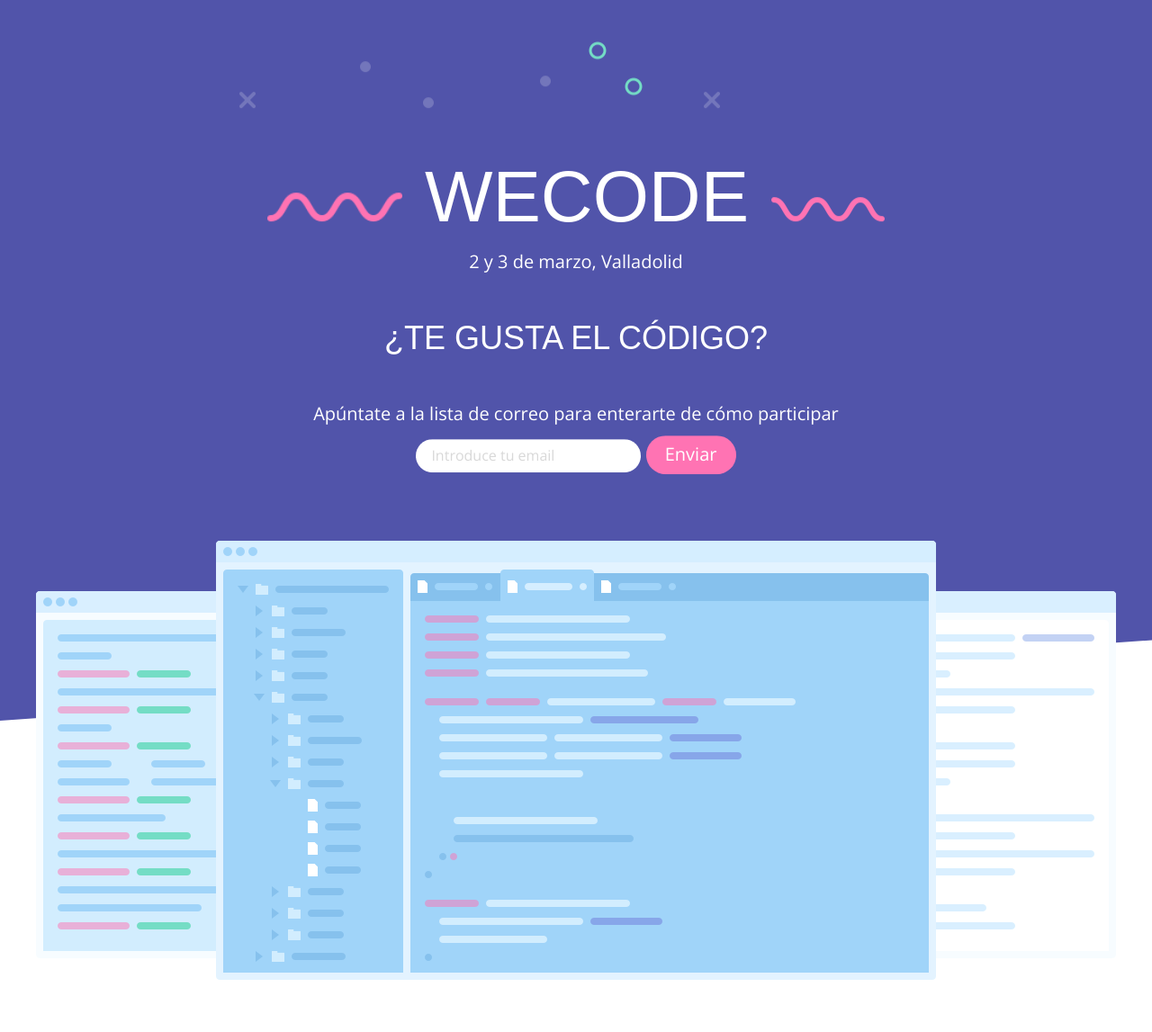
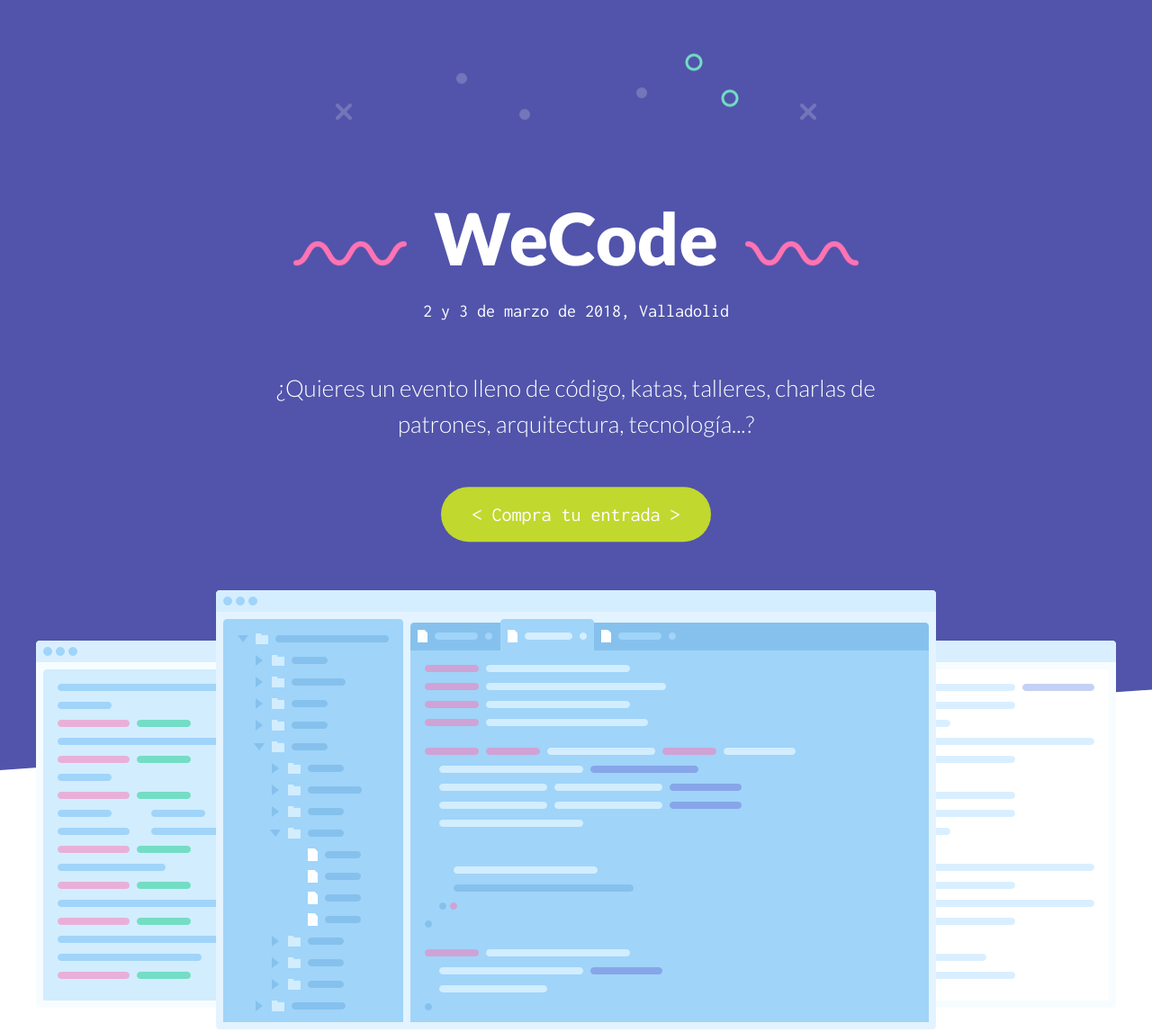
Before and after one commit to cyliconvalley/wecodefest, a plain HTML site: page index.html in a window 1280 px wide. Shown: the top 1147 px of the page at 90% size. Drawn offline with nearby package versions, Linux system fonts and the light colour scheme.

Commit message:
Design fixes, sassified styles, new font

```diff
--- a/index.html
+++ b/index.html
@@ -1,20 +1,19 @@
 <!DOCTYPE html>
-<html lang="en">
+<html lang="es">
 	<head>
 		<meta charset="utf-8">
 		<meta http-equiv="X-UA-Compatible" content="IE=edge">
 		<meta name="viewport" content="width=device-width, initial-scale=1">
-		<title>wecodefest 2018</title>
-		<meta name="description"
-		      content="wecodefest 2018 - Conferencia tecnológica - Valladolid "/>
-		<!--<link rel="icon" href="img/icon.png" type="image/x-icon">-->
+		<title>WeCodeFest 2018</title>
+		<meta name="description" content="WeCodeFest 2018 - Conferencia tecnológica - Valladolid "/>
+		<link rel="icon" href="img/favicon.png" type="image/x-icon">
 
 		<!-- Bootstrap -->
 		<link href="css/bootstrap.min.css" rel="stylesheet">
 
 		<!-- Style css -->
-		<link href="style.css" rel="stylesheet"/>
-		<link href="https://fonts.googleapis.com/css?family=Lato:400,700|Open+Sans" rel="stylesheet">
+		<link href="style.min.css" rel="stylesheet"/>
+		<link href="https://fonts.googleapis.com/css?family=Lato:300,400,700,900|Inconsolata:400,700" rel="stylesheet">
 
 		<!-- HTML5 shim and Respond.js for IE8 support of HTML5 elements and media queries -->
 		<!-- WARNING: Respond.js doesn't work if you view the page via file:// -->
@@ -30,30 +29,39 @@
 
 		<section id="landing">
 			<div class="container">
-				<div class="row">
+				<div class="row withback">
 					<div class="col-sm-8 col-xs-12 col-sm-offset-2">
-						<img src="img/decoration.png" alt="decoration" id="party-decoration">
+
 					</div>
 				</div>
 
 				<div class="row logo">
-					<div class="col-sm-10 col-sm-offset-1 col-xs-12 text-center">
-						<img src="img/swirl-left.png" class="title-swirl" style="width: 150px">
-						<span class="title">WeCode</span>
+					<div class="col-sm-12 col-xs-12 text-center">
+						<img src="img/swirl-left.png" class="title-swirl">
+						<h1 class="title">WeCode</h1>
 						<img src="img/swirl-right.png" class="title-swirl">
 					</div>
 				</div>
 
 				<div class="row low-spacing">
 					<div class="col-sm-8 col-xs-12 col-sm-offset-2 text-center">
-						<span class="">2 y 3 de marzo, Valladolid</span>
+						<span class="">2 y 3 de marzo de 2018, Valladolid</span>
 					</div>
 				</div>
 
 				<div class="row medium-spacing">
 					<div class="col-sm-8 col-xs-12 col-sm-offset-2 text-center">
-						<span class="subtitle">¿Te gusta el código?</span>
+						<span class="subtitle">¿Quieres un evento lleno de código, katas, talleres, charlas de patrones, arquitectura, tecnología...?</span>
 					</div>
+					<div class="col-sm-8 col-xs-12 col-sm-offset-2 text-center">
+						<a class="cta" href="" title="Comprar entradas - Wecodefest">< Compra tu entrada ></a>
+					</div>
+				</div>
+			</div>
+		</section>
+
+		<div class="skewed-background text-center">
+			<img src="img/editors.png">
 		</div>
 
 		<div class="row medium-spacing">
@@ -78,12 +86,7 @@
 				</form>
 			</div>
 		</div>
-			</div>
-		</section>
 
-		<div class="skewed-background text-center">
-			<img src="img/editors.png">
-		</div>
 
 		<section id="info">
 
@@ -92,7 +95,7 @@
 					<div class="col-sm-8 col-xs-12 col-sm-offset-2 text-center">
 						<span class="info-subtitle">¿Qué es WeCode?</span>
 						<div class="low-spacing">
-							<p>Desde <a href="https://cyliconvalley.es/">Cylicon Valley</a> proponemos <strong>ensuciarnos
+							<p>Desde <a href="https://cyliconvalley.es/" title="Cylicon Valley">Cylicon Valley</a> proponemos <strong>ensuciarnos
 								las manos:</strong></p>
 							<ul>
 								<li>3+ tracks de talleres y katas</li>
@@ -133,7 +136,7 @@
 		<footer class="footer text-center">
 			<div class="copyright">
 				<p>
-					<a href="https://cyliconvalley.es">CyLicon Valley</a> &bull; WeCodeFest &bull; <a
+					<a href="https://cyliconvalley.es" title="Cylicon Valley">CyLicon Valley</a> &bull; WeCodeFest &bull; <a
 						href="coc.html">Código de Conducta</a>
 				</p>
 			</div>
--- /dev/null
+++ b/style.scss
@@ -0,0 +1,258 @@
+// VARIABLES
+// FONTS
+$main-font: 'Inconsolata', monospace;;
+$title-font: 'Lato', sans-serif;
+// COLORS
+$text-color: #60779d;
+$green: #74ddc5;
+$orange: #f4c18d;
+$pink: #ff73b3;
+$lightblue: #86c1ed;
+$lightviolet: #8390ec;
+$red: #e87364;
+$blue: #4b8ce8;
+$violet: #5154aa;
+$cream: #fcfcfc;
+$almostwhite: #f2f3f7;
+$white: #fff;
+$lightgray: #d8d8d8;
+$ctagreen: #c1d82f;
+
+// STYLES
+* {
+    transition: all .2s linear;
+}
+body {
+    font-family: $main-font;
+    font-size: 20px;
+
+    overflow-x: hidden;
+
+    margin: 0;
+    padding: 0;
+
+    color: $text-color;
+}
+a {
+    text-decoration: none;
+
+    color: $pink;
+    &:hover {
+        text-decoration: none;
+
+        color: $white;
+        background-color: $pink;
+    }
+}
+img {
+    max-width: 100%;
+}
+
+#landing {
+    padding-bottom: 200px;
+
+    transform: skewY(-4deg);
+    transform-origin: bottom left;
+
+    color: $white;
+    background: $violet;
+}
+
+#landing .container {
+    transform: skewY(4deg);
+    transform-origin: bottom left;
+}
+
+#party-decoration {
+    margin: 50px 0 50px 0;
+}
+.withback {
+    height: 200px;
+
+    background-image: url('img/decoration.png');
+    background-repeat: no-repeat;
+    background-position: center;
+}
+
+.logo {
+    /*white-space: nowrap;*/
+}
+.title,
+.subtitle {
+    font-family: $title-font;
+}
+
+.title {
+    font-size: 80px;
+    font-weight: 900;
+    line-height: 96px;
+
+    display: inline-block;
+}
+
+.title-swirl {
+    margin: 0 20px 0 20px;
+
+    vertical-align: baseline;
+}
+
+.subtitle {
+    font-size: 1.3em;
+    font-weight: 300;
+    line-height: 40px;
+}
+
+.call-to-subscribe {
+    line-height: 24px;
+}
+
+.subscribe {
+    font-size: 16px;
+
+    width: 250px;
+    margin-bottom: 10px;
+    padding: 5px 15px 5px 15px;
+
+    color: $text-color;
+    border: none;
+    border: 2px solid $pink;
+    border-radius: 24px;
+    outline: 0;
+}
+.cta {
+    font-size: 1.1em;
+
+    display: block;
+
+    min-width: 300px;
+    max-width: 300px;
+    margin: auto;
+    margin-top: 50px;
+    padding: 15px;
+
+    text-align: center;
+
+    color: $white;
+    border-radius: 100px;
+    background-color: $ctagreen;
+    &:hover {
+        background-color: darken($ctagreen, 7%);
+    }
+}
+::-webkit-input-placeholder {
+    /* WebKit, Blink, Edge */
+    color: $lightgray;
+}
+
+:-moz-placeholder {
+    opacity: 1;
+    /* Mozilla Firefox 4 to 18 */
+    color: $lightgray;
+}
+
+::-moz-placeholder {
+    opacity: 1;
+    /* Mozilla Firefox 19+ */
+    color: $lightgray;
+}
+
+:-ms-input-placeholder {
+    /* Internet Explorer 10-11 */
+    color: $lightgray;
+}
+
+::-ms-input-placeholder {
+    /* Microsoft Edge */
+    color: $lightgray;
+}
+
+.submit {
+    font-size: .8em;
+
+    width: 100px;
+    margin-bottom: 10px;
+    padding: 5px;
+
+    color: $white;
+    border-color: transparent;
+    border-radius: 24px;
+    outline: 0;
+    background: $pink;
+}
+
+.skewed-background {
+    position: relative;
+    z-index: 100;
+
+    margin-top: -200px;
+}
+
+#info {
+    margin: 100px 0 100px 0;
+}
+
+.info-subtitle {
+    font-size: 32px;
+    font-weight: 700;
+    line-height: 40px;
+
+    color: $violet;
+}
+
+.info-category {
+    font-size: 24px;
+    font-weight: 700;
+    line-height: 32px;
+
+    margin: 20px 0 20px 0;
+
+    color: $violet;
+}
+
+.low-spacing {
+    margin: 10px 0 10px 0;
+}
+
+.medium-spacing {
+    margin: 50px 0 50px 0;
+}
+
+ul {
+    padding-left: 0;
+
+    list-style-type: none;
+}
+.footer {
+    font-size: .8em;
+
+    padding: 20px;
+}
+
+
+
+
+
+
+
+@media (max-width: 1199px) and (min-width: 992px) {
+}
+
+@media (max-width: 991px) {
+    .title {
+        font-size: 60px;
+    }
+}
+
+@media (max-width: 768px) {
+    .title {
+        font-size: 60px;
+    }
+    .title-swirl {
+        display: block;
+
+        margin: auto;
+    }
+}
+
+@media (max-width: 480px) {
+}
```
Also changed, not shown: coc.html (+23 -15 lines), img/favicon.png (added), style.css (deleted), style.min.css, 2 other files. Lines whose indentation alone changed are shown as unchanged.
